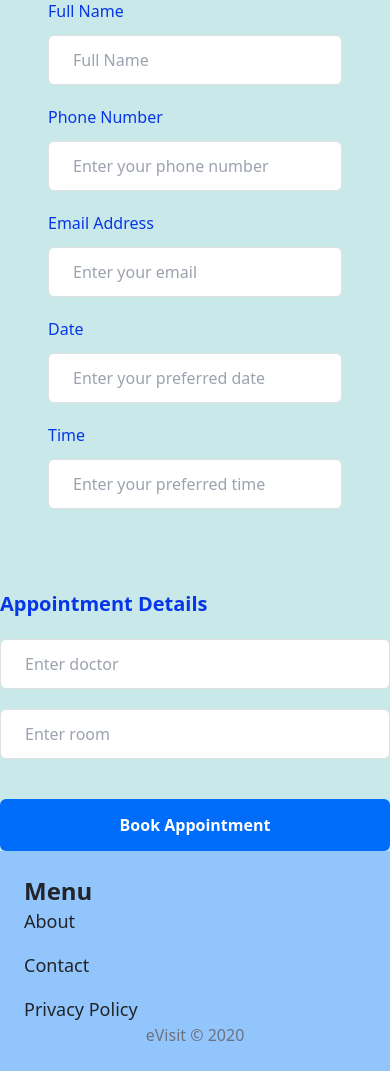
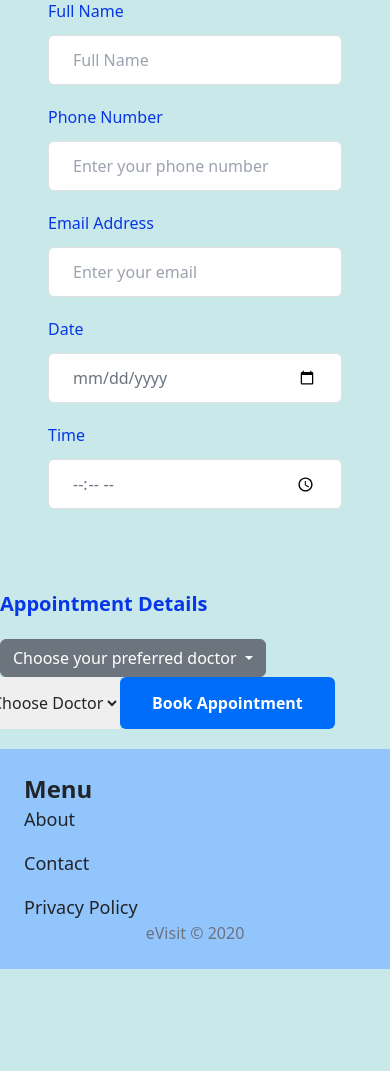
Before and after one commit to ReinaelYabut/dpuddle, a Django app: page /appointment/ in a window 390 px wide; the page is wider, and only the part inside the window is pictured. Shown: the part 284-1355 px from the top of that part. After the commit the page ends 1253 px from the top of that part, so only its background shows below. Run offline with Django 4.2, Linux system fonts and the light colour scheme; data comes from the database, SQL or seed files in the repository; some libraries are stand-ins or nearby versions.

Commit message:
added channel

```diff
--- a/core/admin.py
+++ b/core/admin.py
@@ -1,5 +1,5 @@
 from django.contrib import admin
-from .models import contactform, medicinelib, medicine_detail, appointmentsform, rooms, room_details
+from .models import contactform, medicinelib, medicine_detail, appointmentsform, Room, room_details
 
 
 # Register your models here.
@@ -9,5 +9,5 @@ admin.site.register(medicinelib)
 admin.site.register(medicine_detail)
 
 admin.site.register(appointmentsform)
-admin.site.register(rooms)
+admin.site.register(Room)
 admin.site.register(room_details)
--- a/core/forms.py
+++ b/core/forms.py
@@ -12,7 +12,7 @@ class SignupForm(UserCreationForm):
         fields = ('email', 'password1','password2')
 
 
-class CreateUserForm(forms.ModelForm):#changed from UserCreationForm to ModelForm
+class CreateUserForm(UserCreationForm):#changed from UserCreationForm to ModelForm
     password1 = forms.CharField(label='Password', widget=forms.PasswordInput(attrs={
         "class": "form-control",
     }))
--- a/core/models.py
+++ b/core/models.py
@@ -51,7 +51,7 @@ class room_details(models.Model):
     def __str__(self):
         return self.name
 
-class rooms(models.Model):
+class Room(models.Model):
     room_number = models.IntegerField()
     availability = models.BooleanField(default=True)
     room_type = models.CharField(max_length=50)
@@ -61,4 +61,4 @@ class rooms(models.Model):
     price = models.DecimalField(max_digits=10, decimal_places=2)
 
     def __str__(self):
-        return self.name
+        return str(self.room_number)
--- a/core/views.py
+++ b/core/views.py
@@ -14,7 +14,7 @@ from authuser.models import User
 from django.contrib.auth.decorators import login_required
 from persons.decorators import unaunthenticated_user
 
-from .models import contactform, medicinelib, medicine_detail, appointmentsform, rooms, room_details
+from .models import contactform, medicinelib, medicine_detail, appointmentsform, Room, room_details
 
 
 # Create your views here.
@@ -146,10 +146,16 @@ def medicinedetail(request, med_id):
 
 
 def rooms(request):
-    return render(request, 'core/rooms.html')
+    # rooms.object
+    room = Room.objects.all()
+    print(room)
+    context = {
+        'room': room
+    }
+    return render(request, 'core/rooms.html', context)
 
-def appointments(request):
-    return render(request, 'core/appointments.html')
+# def appointments(request):
+#     return render(request, 'core/appointments.html')
 
 def room_details(request, room_id):
     room = Rooms.objects.all
@@ -159,6 +165,8 @@ def patients(request):
     return render(request, 'core/patients.html')
 
 def appointments(request):
+    doctors = Doctor.objects.all()
+    print(doctors)
     if request.method=="POST":
         post=appointmentsform()
         post.name = request.POST['name']
@@ -172,7 +180,10 @@ def appointments(request):
         post.save()
         return render(request, 'core/appointments.html')
     else:
-        return render(request, 'core/appointments.html')
+        context = {
+            'doctors': doctors
+        }
+        return render(request, 'core/appointments.html', context)
 # def doctor_list(request):
 #     search_query = request.GET.get('search')
 #     if search_query:
--- a/templates/core/appointments.html
+++ b/templates/core/appointments.html
@@ -55,7 +55,7 @@
         <div class="formbold-mb-5">
         <label for="email" class="formbold-form-label"> Date </label>
         <input
-          type="text"
+          type="date"
           name="date"
           id="date"
           placeholder="Enter your preferred date"
@@ -65,7 +65,7 @@
         <div class="formbold-mb-5">
         <label for="email" class="formbold-form-label"> Time </label>
         <input
-          type="text"
+          type="time"
           name="time"
           id="time"
           placeholder="Enter your preferred time"
@@ -80,30 +80,25 @@
         </label>
         <div class="flex flex-wrap formbold--mx-3">
           <div class="w-full sm:w-half formbold-px-3">
-            <div class="formbold-mb-5">
-              <input
-                type="text"
-                name="doctor"
-                id="doctor"
-                placeholder="Enter doctor"
-                class="formbold-form-input"
-              />
-            </div>
+           <div class="dropdown">
+  <button class="btn btn-secondary dropdown-toggle" type="button" data-bs-toggle="dropdown" aria-expanded="false">
+    Choose your preferred doctor
+  </button>
+  <ul class="dropdown-menu">
+    <li><a class="dropdown-item" href="#">Doctor 1</a></li>
+    <li><a class="dropdown-item" href="#">Doctor 2</a></li>
+    <li><a class="dropdown-item" href="#">Doctor 3</a></li>
+  </ul>
+</div>
           </div>
-          <div class="w-full sm:w-half formbold-px-3">
-            <div class="formbold-mb-5">
-              <input
-                type="text"
-                name="room"
-                id="room"
-                placeholder="Enter room"
-                class="formbold-form-input"
-              />
-            </div>
-          </div>
-        </div>
-      </div>
 
+          <select>
+                <option>Choose Doctor</option>
+                {% for doctor in doctors %}
+                	<option value='{{ doctor }}'>{{ doctor }} </option>
+                {% endfor %}
+
+          </select>
       <div>
         <button class="formbold-btn" onClick="popMessage()">Book Appointment</button>
 
```
Also changed, not shown: templates/core/rooms.html (+2 -26 lines), core/migrations/0016_room_delete_rooms.py (added), db.sqlite3.
